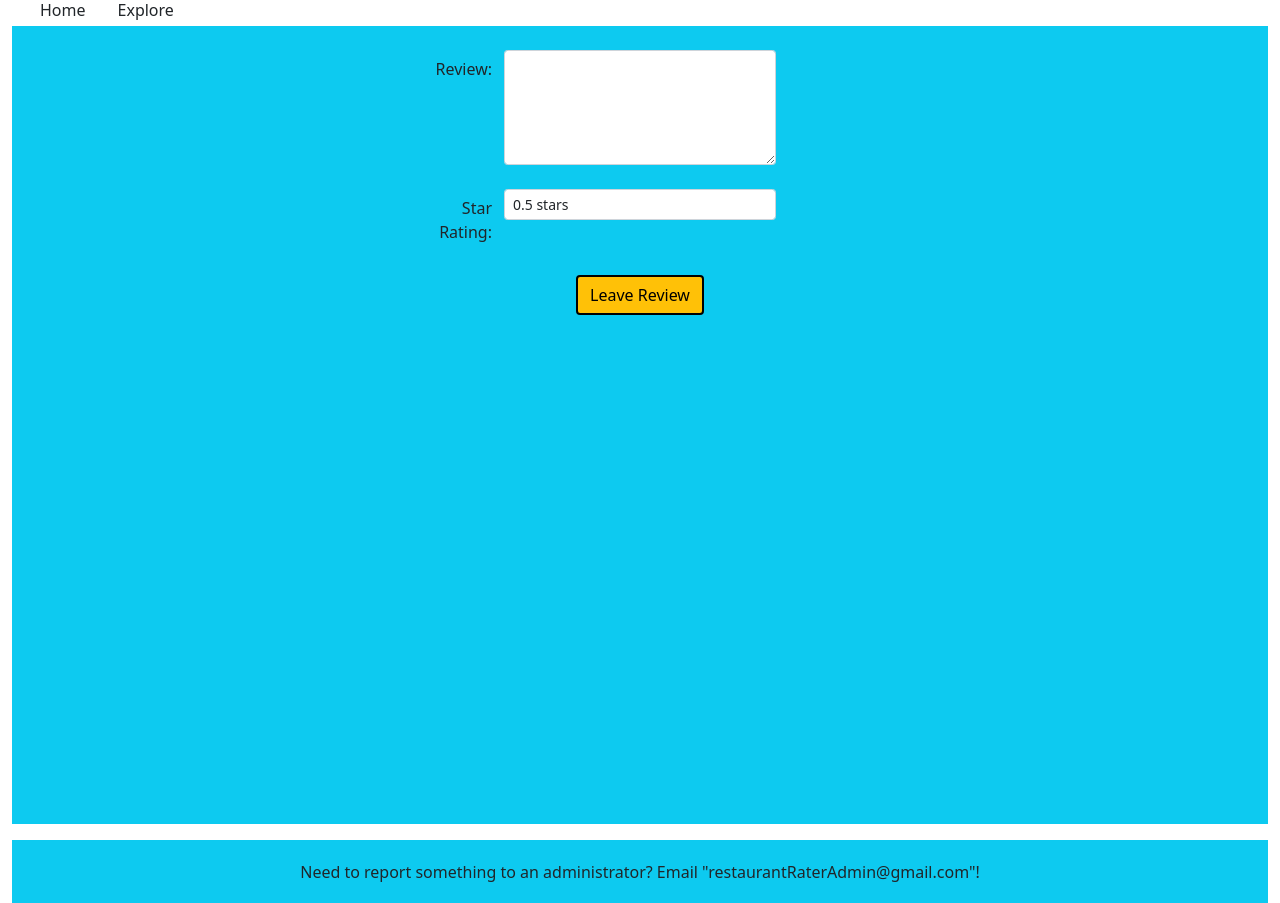
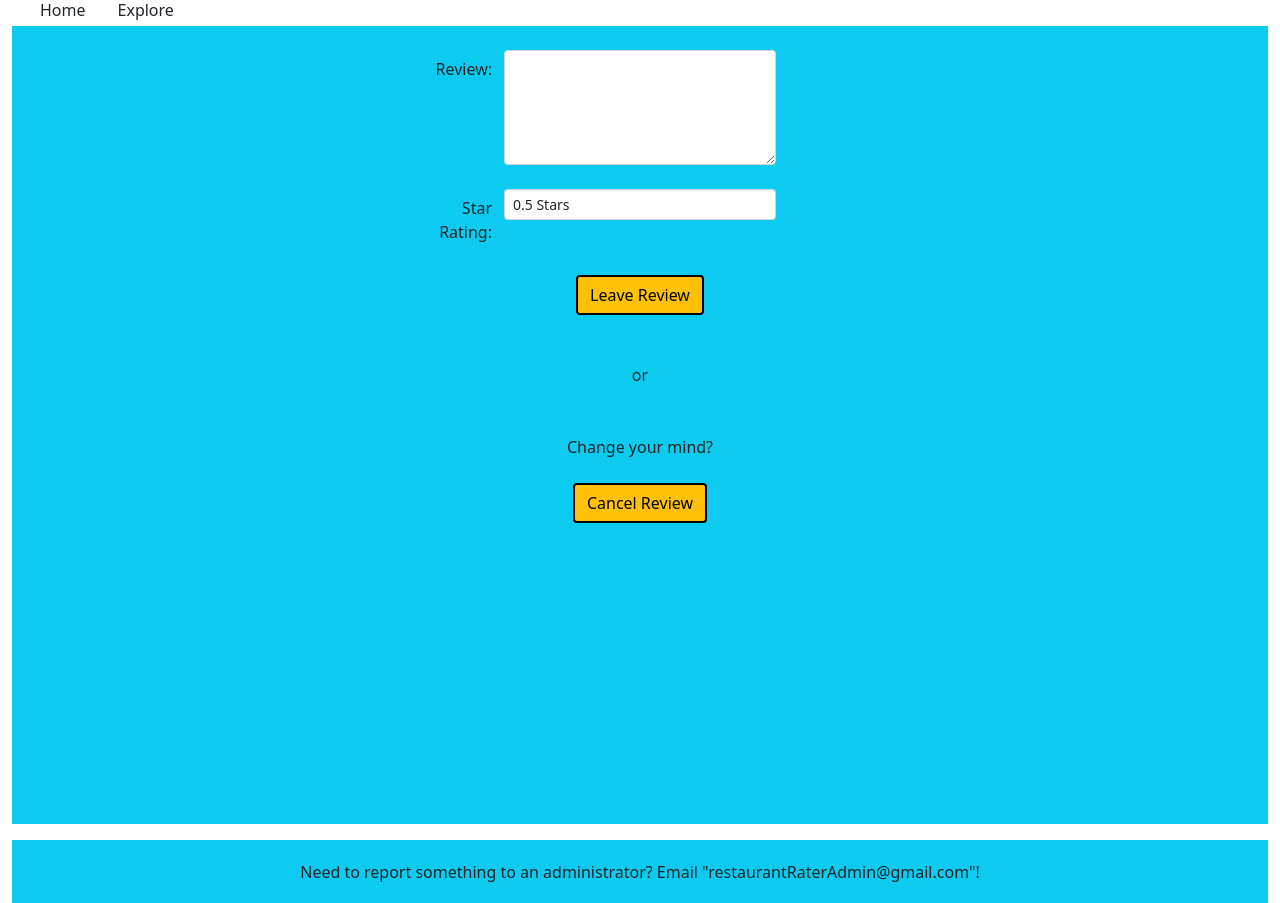
Before and after one commit to DanielVenter/RestaurantRater, a Django app: template templates/RestaurantRaterApp/add_review.html in a window 1280 px wide. Shown: the part 200-1103 px from the top of the page. Run offline with Django 4.2, Linux system fonts and the light colour scheme; the template is opened without the code that fills it: values that come from a table or form of the project are taken from there, others are empty; some libraries are stand-ins or nearby versions.

Commit message:
added cancel button to review

```diff
--- a/RestaurantRaterApp/forms.py
+++ b/RestaurantRaterApp/forms.py
@@ -104,9 +104,9 @@ class RestaurantForm(forms.ModelForm):
 
 
 class ReviewForm(forms.ModelForm):
-    STAR_CHOICES = [(0.5, '0.5 stars'), (1, '1 star'), (1.5, '1.5 stars'), (2, '2 stars'), (2.5, '2.5 stars'),
-                    (3, '3 stars'),
-                    (3.5, '3.5 stars'), (4, '4 stars'), (4.5, '4.5 stars'), (5, '5 stars')]
+    STAR_CHOICES = [(0.5, '0.5 Stars'), (1, '1 Star'), (1.5, '1.5 Stars'), (2, '2 Stars'), (2.5, '2.5 Stars'),
+                    (3, '3 Stars'),
+                    (3.5, '3.5 Stars'), (4, '4 Stars'), (4.5, '4.5 Stars'), (5, '5 Stars')]
     rating = forms.CharField(label="Star Rating", widget=forms.Select(choices=STAR_CHOICES, attrs={
         'class': "form-control form-control-sm mb-2"}))
     review = forms.CharField(required=True, widget=forms.Textarea(
--- a/templates/RestaurantRaterApp/add_review.html
+++ b/templates/RestaurantRaterApp/add_review.html
@@ -15,5 +15,14 @@
         <div class="form-group d-grid gap-2 d-md-flex justify-content-md-around mt-4">
             <input type="submit" class="btn btn-warning" name="Leave Review" value="Leave Review" />
         </div>
+        <div class="form-group d-grid gap-2 d-md-flex justify-content-md-around mt-5">
+            or
+        </div>
+        <div class="form-group d-grid gap-2 d-md-flex justify-content-md-around mt-5">
+            Change your mind?
+        </div>
+        <div class="form-group d-grid gap-2 d-md-flex justify-content-md-around mt-4">
+            <input type="button" class="btn btn-warning" value="Cancel Review" onclick=history.back()></input>
+        </div>
     </form>
 {% endblock %}
```
